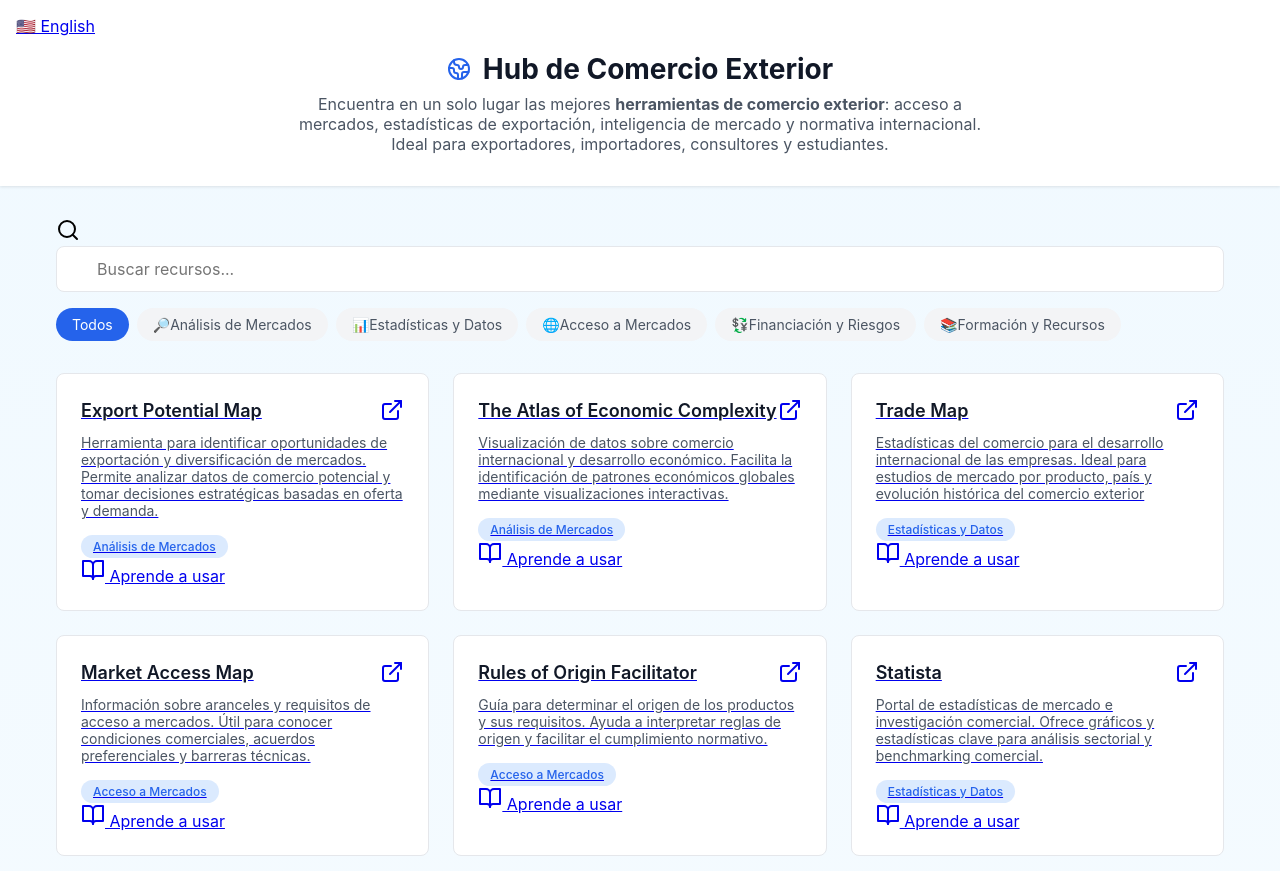
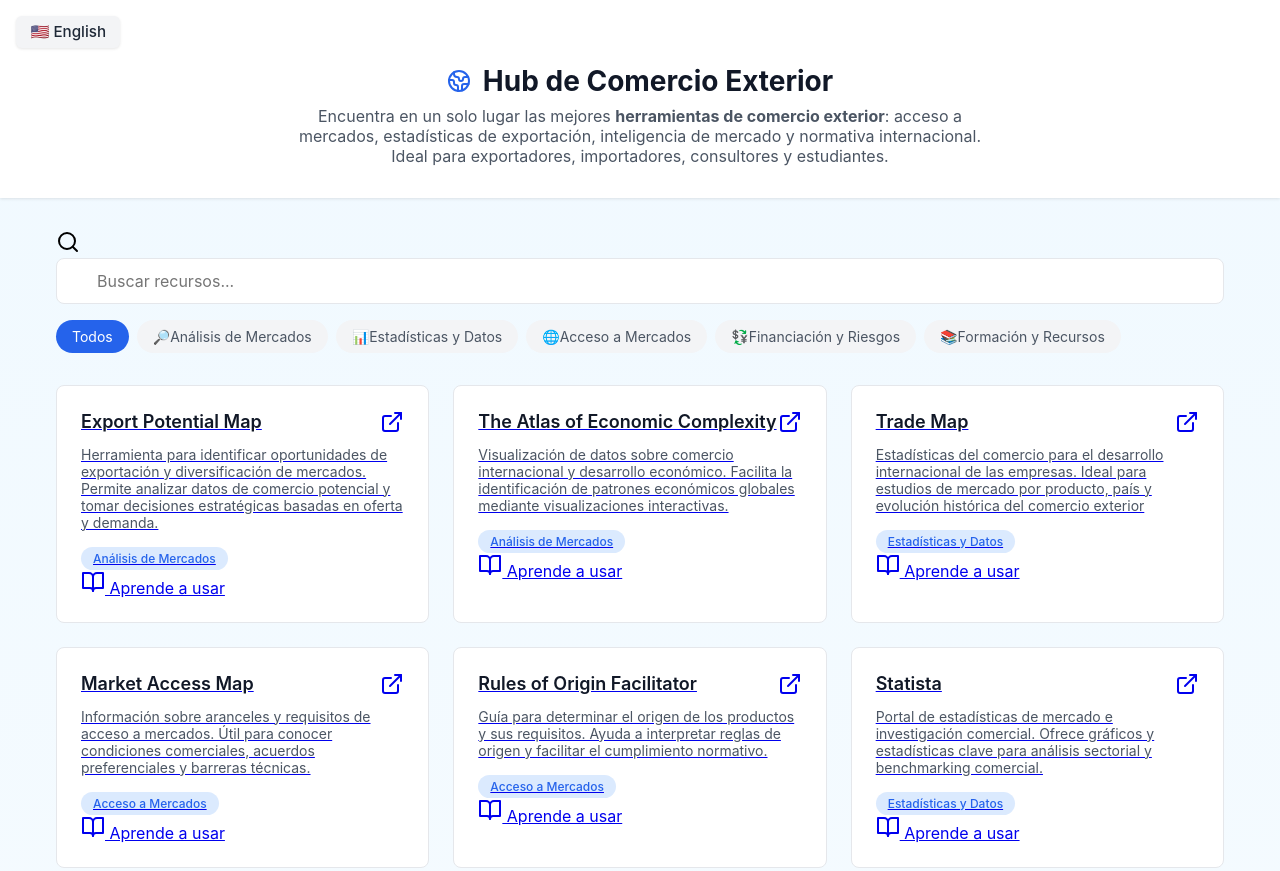
Before and after one commit to Edufrms/Pruebas-tool-box, a React app: page index.html in a window 1280 px wide. Shown: the top 871 px of the page. Built offline with nearby package versions, Linux system fonts and the light colour scheme.

Commit message:
Update index.html

```diff
--- a/index.html
+++ b/index.html
@@ -21,7 +21,7 @@
     </head>
 <body>
     <header>
-        <a href="index-en.html">🇺🇸 English</a>
+        <a href="index-en.html" class="lang-btn">🇺🇸 English</a>
   <div class="header-content" style="flex-direction: column; text-align: center; gap: 0.5rem;">
     <div class="logo" style="justify-content: center;">
       <i data-lucide="globe-2"></i>
```
